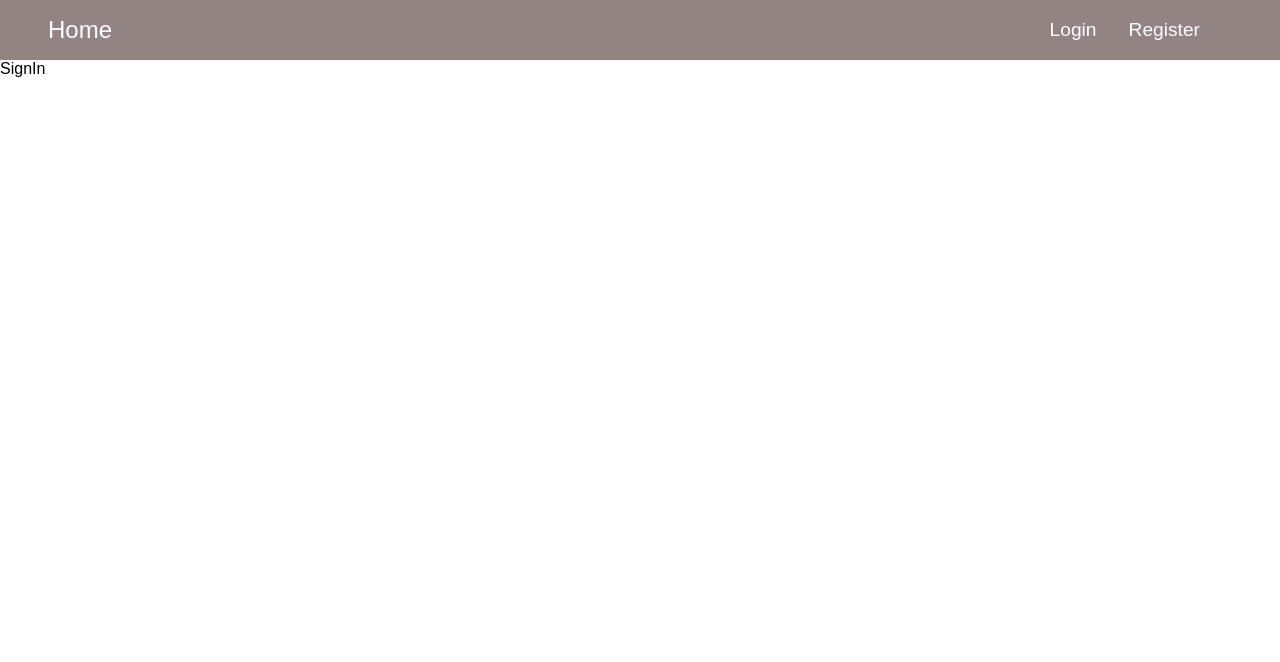
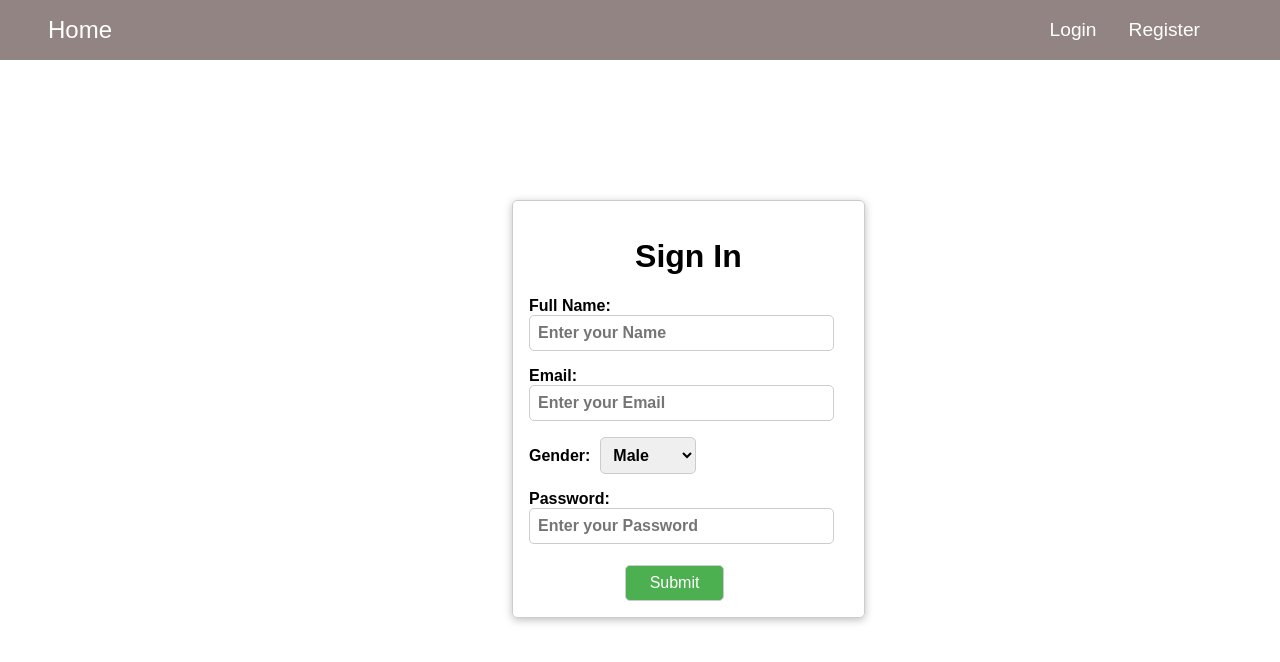
Before and after one commit to Kuwar20/backend-p, a React (Vite) app in the folder 6-sinlog/client/: page /register in a window 1280 px wide. Shown: the top 662 px of the page. Built offline with nearby package versions, Linux system fonts and the light colour scheme.

Commit message:
Add registration form to SignIn page

```diff
--- a/6-sinlog/client/src/pages/signin/SignIn.css
+++ b/6-sinlog/client/src/pages/signin/SignIn.css
@@ -0,0 +1,56 @@
+.register{
+    display: flex;
+    flex-direction: column;
+    align-items: center; /* center the form */
+    justify-content: center; /* center the form */
+    padding: 1rem;
+    position: absolute;
+    top: 25%;
+    left: 40%;
+    border-radius: 5px;
+    border: 1px solid #ccc;
+    box-shadow: 0 2px 8px rgba(0, 0, 0, 0.26);
+}
+
+.register label{
+    font-weight: bold;
+    margin-bottom: 0.5rem;
+}
+
+.register input{
+    font: inherit;
+    padding: 0.5rem;
+    margin-bottom: 1rem;
+    border-radius: 5px;
+    border: 1px solid #ccc;
+    width: 90%;
+    max-width: 400px;
+}
+.register .options{
+    margin-left: 10px;
+}
+
+.register select{
+    font: inherit;
+    padding: 0.5rem;
+    margin-bottom: 1rem;
+    border-radius: 5px;
+    border: 1px solid #ccc;
+    width: 30%;
+    max-width: 400px;
+}
+
+.register button{
+    font: inherit;
+    padding: 0.5rem 1.5rem;
+    border-radius: 5px;
+    border: 1px solid #ccc;
+    background-color: #4CAF50;
+    color: white;
+    cursor: pointer;
+    margin: 5px 0 0px 30%;
+}
+
+.register button:hover{
+    background-color: #45a049;
+}
--- a/6-sinlog/client/src/pages/signin/SignIn.jsx
+++ b/6-sinlog/client/src/pages/signin/SignIn.jsx
@@ -3,7 +3,43 @@ import './SignIn.css'
 
 const SignIn = () => {
   return (
-    <div>SignIn</div>
+    <div className='register'>
+      <h1>Sign In</h1>
+      <form>
+        <label>Full Name:
+          <input
+            type="text"
+            placeholder='Enter your Name'
+            />
+        </label>
+        <br />
+        <label>
+          Email:
+          <input
+            type="email"
+            placeholder='Enter your Email'
+          />
+        </label>
+        <br />
+        <label>Gender:
+        <select className='options'>
+          <option value='' disabled>Gender</option>
+          <option value='Male'>Male</option>
+          <option value='Female'>Female</option>
+          <option value='Other'>Other</option>
+        </select>
+        </label>
+        <br />
+        <label>Password:
+          <input
+            type="password"
+            placeholder='Enter your Password'
+          />
+        </label>
+        <br />
+        <button>Submit</button>
+      </form>
+    </div>
   )
 }
 
```
